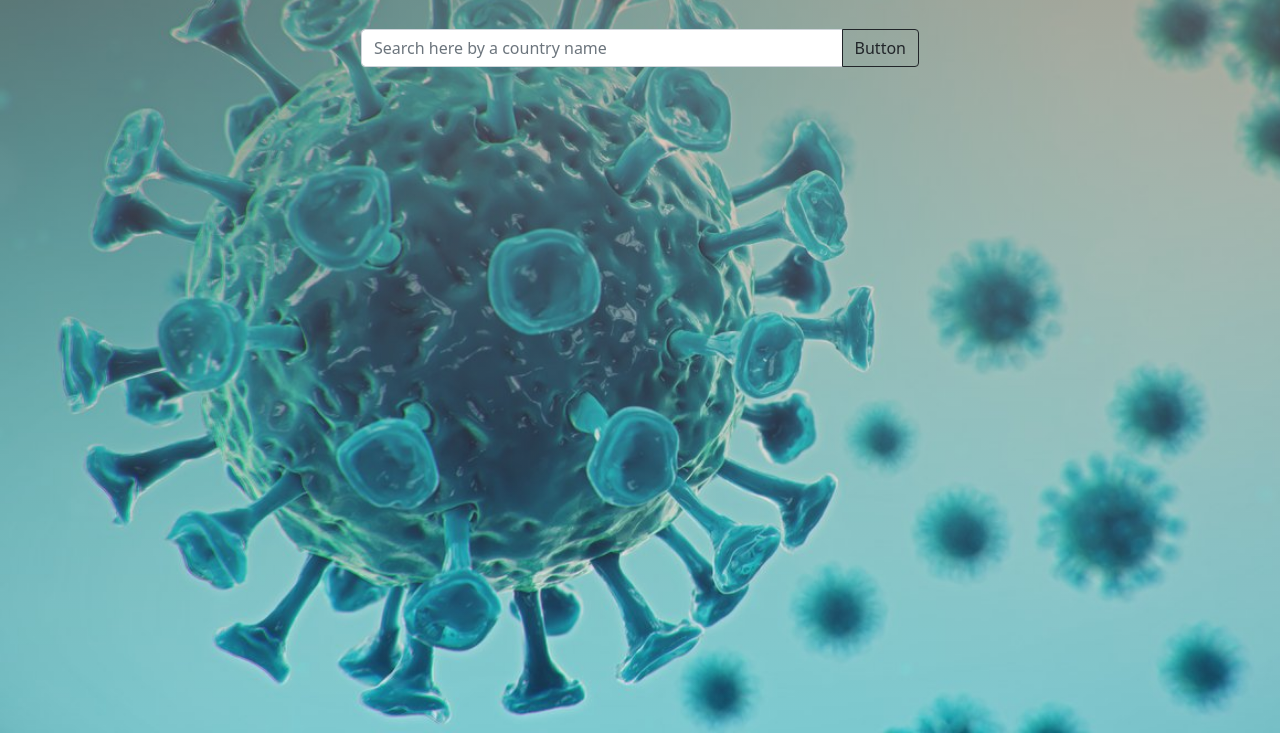
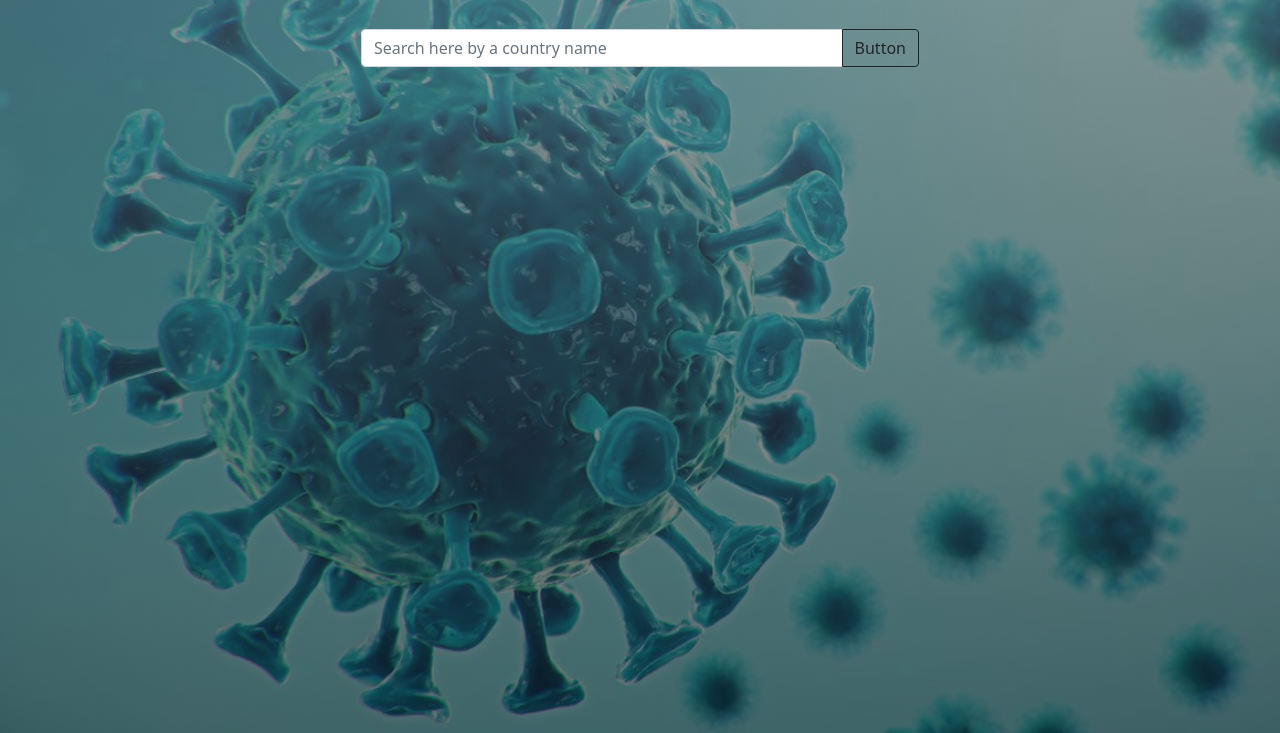
Before and after one commit to arunabhnewar/covid-update-api, a plain HTML site: page index.html in a window 1280 px wide. Shown: the part 115-848 px from the top of the page. Drawn offline with nearby package versions, Linux system fonts and the light colour scheme.

Commit message:
linear-gradient changed

```diff
--- a/css/style.css
+++ b/css/style.css
@@ -1,5 +1,5 @@
 body {
-    background-image:linear-gradient(#953f1866, #59699100), url(../assetes/bg-1.jpg);
+    background-image:linear-gradient(rgba(80, 79, 79, 0.5), rgba(0, 0, 0, 0.5)), url(../assetes/bg-1.jpg);
     background-repeat: no-repeat;
     background-size: cover;
     height: 100vh;
```
